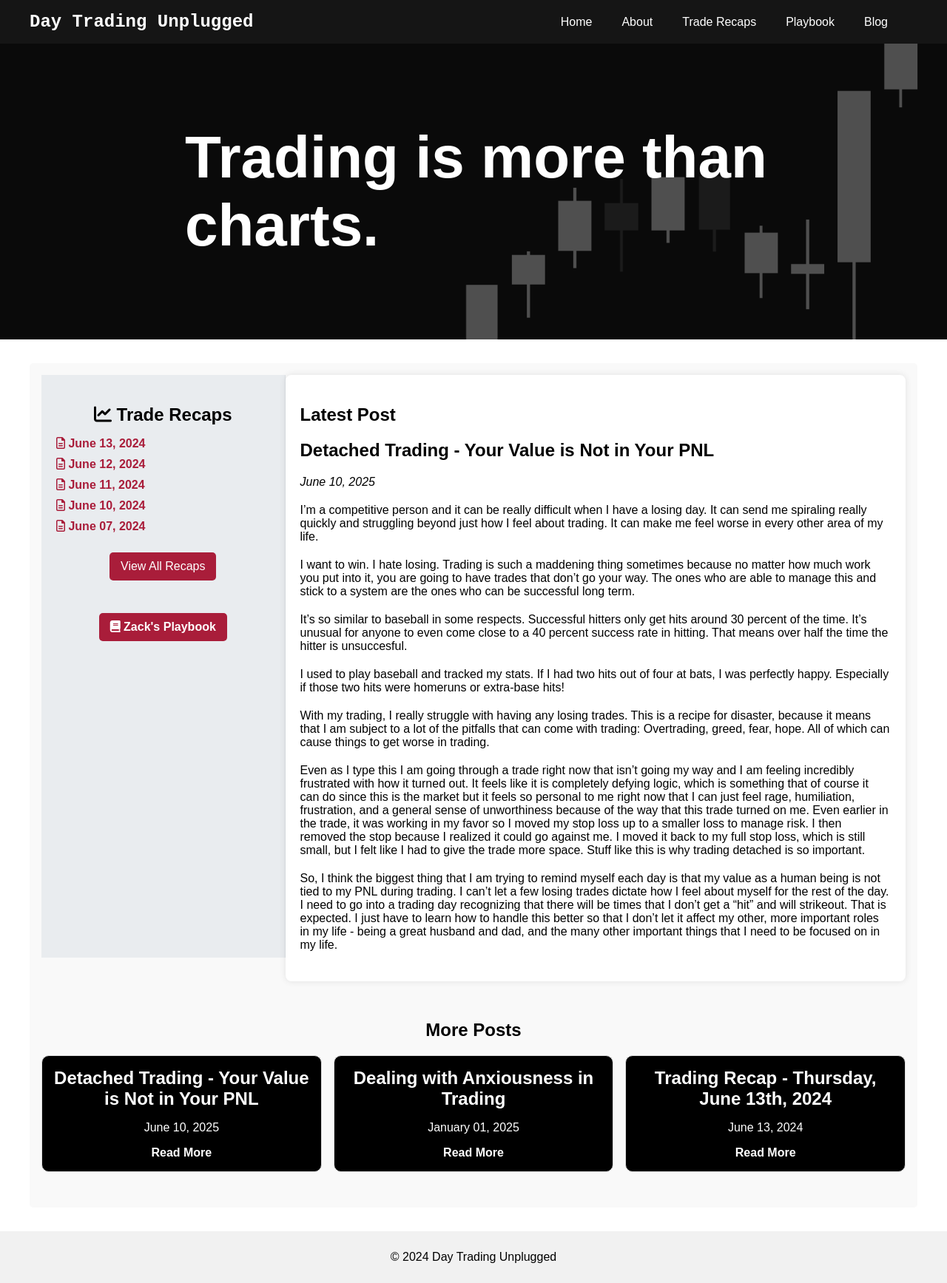
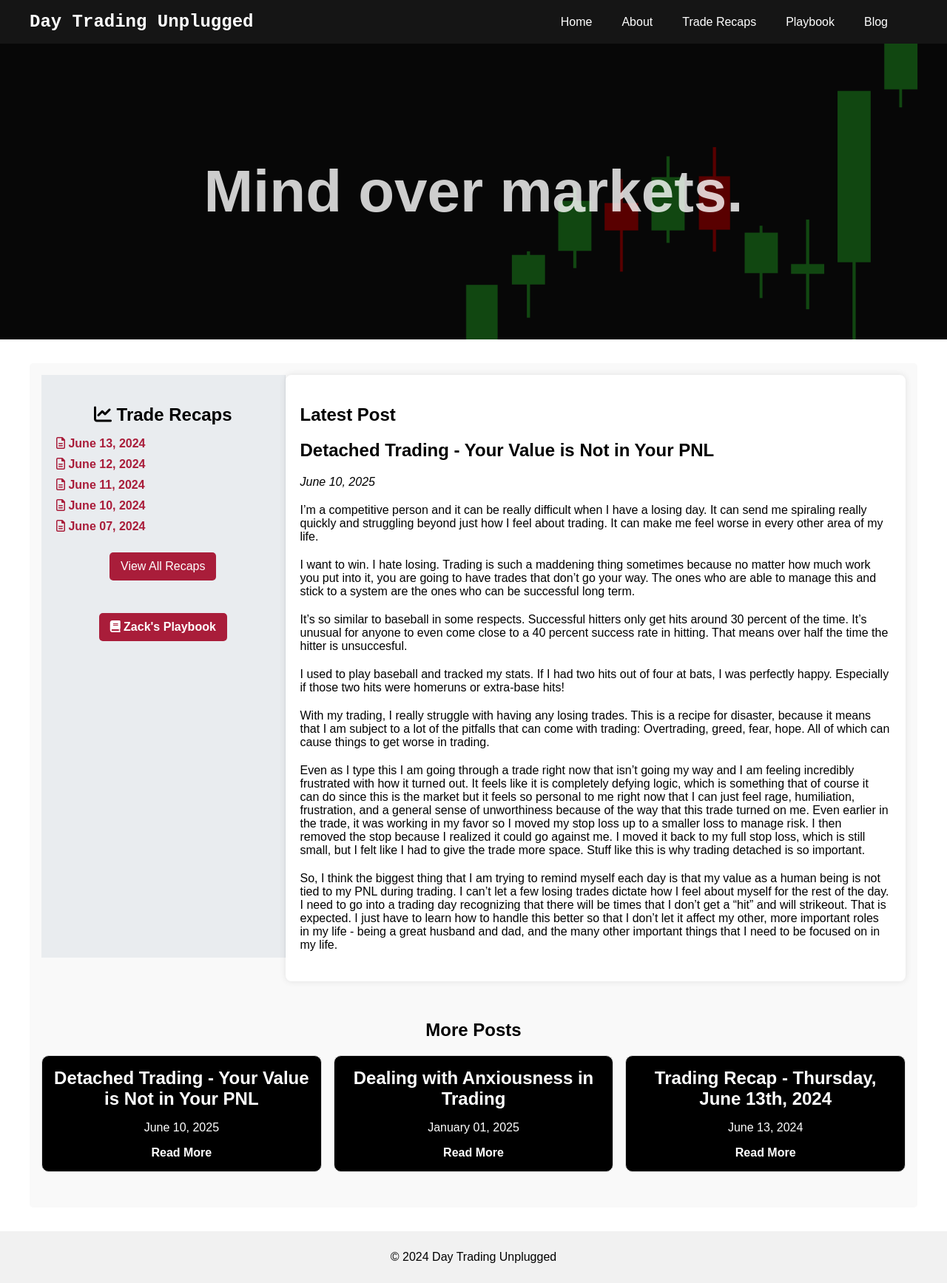
Before and after one commit to zackrylangford/daytrading-unplugged, a Jekyll site: the page built from index.html, in a window 1280 px wide. Shown: the whole page at 74% size. Built offline with Jekyll 4.4.1, drawn with Linux system fonts in a browser that asks for light colours; some web fonts are replaced; the list of posts is cut into pages by our own code.

Commit message:
updated styles for the home page

```diff
--- a/_layouts/home.html
+++ b/_layouts/home.html
@@ -3,7 +3,7 @@ layout: default
 ---
 <div class="hero">
     <div class="hero-text">
-        <h1>Trading is more than charts.</h1>
+        <h1>Mind over markets.</h1>
     </div>
 </div>
 
--- a/assets/css/hero.css
+++ b/assets/css/hero.css
@@ -5,12 +5,10 @@
     background-position: center;
     height: 400px;
     display: flex;
-    justify-content: flex-start; /* Align items to the left */
-    align-items: center;
+    justify-content: center; /* Center content horizontally */
+    align-items: center; /* Center content vertically */
     color: white;
-    text-align: left; /* Align text to the left */
-    padding-left: 230px; /* Add some padding to the left */
-    filter: grayscale(100%); /* Apply black and white filter */
+    text-align: center; /* Center text within the container */
 }
 
 .hero::before {
@@ -24,17 +22,30 @@
     z-index: 1; /* Ensure the overlay is behind the text */
 }
 
+.hero::after {
+    content: '';
+    position: absolute;
+    top: 0;
+    left: 0;
+    right: 0;
+    bottom: 0;
+    background: rgba(0, 0, 0, 0.3); /* Slightly less transparent black overlay */
+    z-index: 2; /* Ensure this overlay is above the first black overlay */
+}
+
 .hero-text {
     position: relative;
-    z-index: 2; /* Ensure the text is above the overlay */
+    z-index: 3; /* Ensure the text is above the overlays */
     padding: 20px;
     border-radius: 10px;
     max-width: 80%; /* Limit the width of the text container */
+    text-align: center; /* Center text within the container */
 }
 
 .hero h1 {
     font-size: 5em;
     margin: 0;
+    color: rgba(255, 255, 255, 0.8); /* Slightly transparent white text */
 }
 
 .hero p {
@@ -46,12 +57,11 @@
     .hero {
         justify-content: center; /* Center content horizontally */
         align-items: center; /* Center content vertically */
-        text-align: center;
+        text-align: center; /* Center text within the container */
         padding-left: 0; /* Remove left padding */
     }
 
     .hero-text {
-
         max-width: 90%; /* Slightly wider on mobile for better readability */
         padding: 10px; /* Adjust padding for smaller screens */
         justify-content: center;
```
